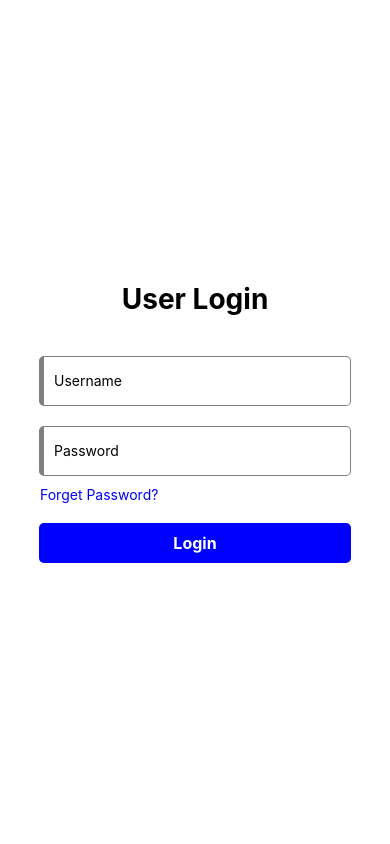
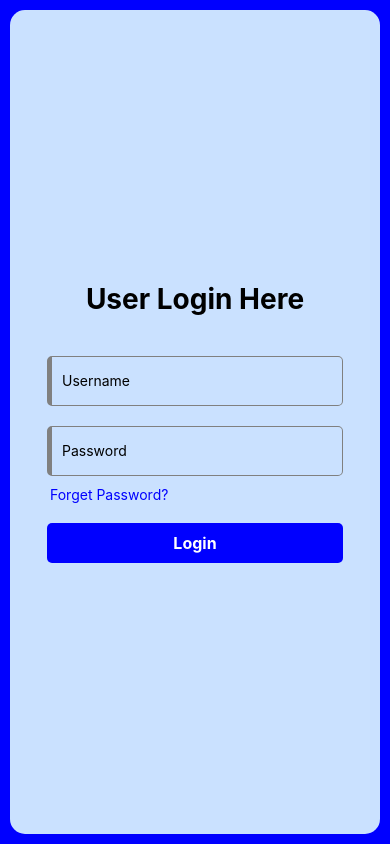
Before and after one commit to AbuHuraraDone/react-native-auth-ui, a React Native app: screen / in a window 390 px wide. Built offline with nearby package versions, Linux system fonts and the light colour scheme.

Commit message:
implement props && external styling

```diff
--- a/App.jsx
+++ b/App.jsx
@@ -7,7 +7,7 @@ export default function App() {
 
   return (
     <View style={styles.container}>
-      <Login />
+      <Login title={"User Login Here"} />
     </View>
   );
 }
@@ -15,6 +15,6 @@ export default function App() {
 const styles = StyleSheet.create({
   container: {
     flex: 1,
-    backgroundColor: 'red',
+    backgroundColor: 'blue',
   }
 });
--- a/src/components/Login.jsx
+++ b/src/components/Login.jsx
@@ -1,7 +1,8 @@
 import React, {useState} from 'react';
 import { Alert, StyleSheet, Text, TextInput, TouchableHighlight, View, TouchableOpacity } from 'react-native';
+import { GlobalStyles } from '../styles/GlobalStyles';
 
-export function Login() {
+export function Login({title}) {
   const [username, setUsername] = useState('');
   const [password, setPassword] = useState('');
   const handleLogin = () => {
@@ -16,9 +17,10 @@ export function Login() {
   const handleForgetPassword = () => {
     Alert.alert('Forget Password', 'Password recovery is not implemented yet.');
   }
+
   return (
-    <View style={styles.container}>
-      <Text style={styles.loginText}> User Login </Text>
+    <View style={[styles.container, GlobalStyles.BaseContainer, {margin:10, borderRadius: 15}]}>
+      <Text style={styles.loginText}> {title} </Text>
       <TextInput
           placeholder="Username"
           style={styles.input}
--- /dev/null
+++ b/src/styles/GlobalStyles.js
@@ -0,0 +1,7 @@
+import {StyleSheet} from 'react-native';
+
+export const GlobalStyles = StyleSheet.create({
+    BaseContainer: {
+        backgroundColor: '#cae1ff',
+    },
+})
```
